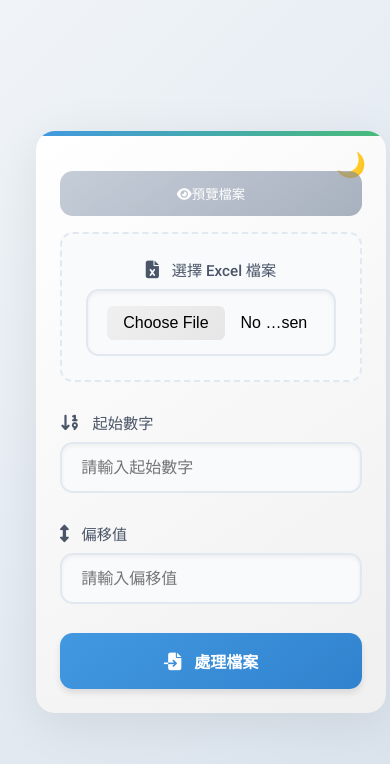
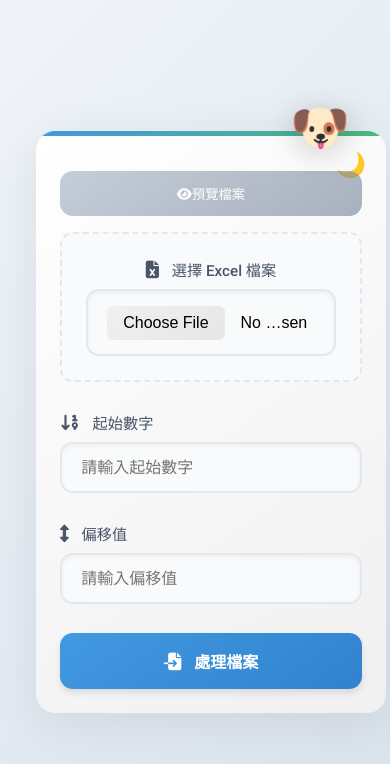
Before and after one commit to Gary-Chau/Findalways, a React (Create React App) app: page /#/ in a window 390 px wide. Shown: the top 764 px of the page. Built offline with nearby package versions, Linux system fonts and the light colour scheme.

Commit message:
Added Image checking indicator

```diff
--- a/package.json
+++ b/package.json
@@ -3,16 +3,22 @@
   "version": "0.1.0",
   "private": true,
   "dependencies": {
+    "@emotion/react": "^11.14.0",
+    "@emotion/styled": "^11.14.0",
     "@fortawesome/fontawesome-free": "^6.4.0",
+    "@mui/material": "^6.4.1",
     "@testing-library/jest-dom": "^5.16.5",
     "@testing-library/react": "^13.4.0",
     "@testing-library/user-event": "^13.5.0",
+    "@types/three": "^0.172.0",
     "canvas-confetti": "^1.9.3",
     "prop-types": "^15.8.1",
     "react": "^18.2.0",
     "react-dom": "^18.2.0",
     "react-router-dom": "^6.28.2",
     "react-scripts": "5.0.1",
+    "react-spring": "^9.7.5",
+    "three": "^0.172.0",
     "use-sound": "^4.0.3",
     "web-vitals": "^2.1.4",
     "xlsx": "^0.17.0"
--- a/src/components/Momi.css
+++ b/src/components/Momi.css
@@ -501,3 +501,133 @@ input[type="file"]::file-selector-button:hover {
     right: 15px;
   }
 }
+
+/* Virtual Pet Styles */
+.virtual-pet {
+  position: fixed;
+  cursor: pointer;
+  font-size: 3rem;
+  z-index: 1000;
+  transition: all 0.3s ease;
+  animation: float 6s ease-in-out infinite;
+  filter: drop-shadow(0 5px 15px rgba(0,0,0,0.2));
+}
+
+.virtual-pet:hover {
+  transform: scale(1.1) rotate(10deg);
+}
+
+.pet-message {
+  position: absolute;
+  top: -30px;
+  left: 50%;
+  transform: translateX(-50%);
+  background: white;
+  padding: 5px 10px;
+  border-radius: 15px;
+  font-size: 0.8rem;
+  white-space: nowrap;
+  opacity: 0;
+  transition: opacity 0.3s ease;
+}
+
+.virtual-pet:hover .pet-message {
+  opacity: 1;
+}
+
+@keyframes float {
+  0% { transform: translateY(0px); }
+  50% { transform: translateY(-20px); }
+  100% { transform: translateY(0px); }
+}
+
+/* Animated Progress Bar */
+.progress-bar {
+  position: relative;
+  overflow: hidden;
+}
+
+.progress-bar-fill {
+  background: linear-gradient(
+    90deg,
+    #48bb78 0%,
+    #4299e1 50%,
+    #9f7aea 100%
+  );
+  background-size: 200% 200%;
+  animation: gradientShift 2s ease infinite;
+}
+
+@keyframes gradientShift {
+  0% { background-position: 0% 50%; }
+  50% { background-position: 100% 50%; }
+  100% { background-position: 0% 50%; }
+}
+
+/* Add new styles for photo indicator */
+.photo-indicator {
+  position: relative;
+  margin: 1.5rem 0;
+  padding: 12px 20px;
+  background: rgba(66, 153, 225, 0.1);
+  border-left: 4px solid #4299e1;
+  border-radius: 8px;
+  display: flex;
+  align-items: center;
+  gap: 10px;
+  animation: slideIn 0.5s ease-out;
+}
+
+.photo-indicator::before {
+  content: '📸';
+  font-size: 1.2rem;
+  filter: drop-shadow(0 2px 2px rgba(0,0,0,0.1));
+}
+
+.photo-indicator-text {
+  color: #2b6cb0;
+  font-weight: 500;
+  font-size: 0.95rem;
+}
+
+.dark-mode .photo-indicator {
+  background: rgba(66, 153, 225, 0.15);
+  border-color: #63b3ed;
+}
+
+.dark-mode .photo-indicator-text {
+  color: #90cdf4;
+}
+
+@keyframes slideIn {
+  from {
+    opacity: 0;
+    transform: translateY(10px);
+  }
+  to {
+    opacity: 1;
+    transform: translateY(0);
+  }
+}
+
+/* In the output section */
+.output-entry {
+  position: relative;
+  margin-bottom: 2rem;
+  padding-bottom: 1.5rem;
+}
+
+.output-entry:not(:last-child)::after {
+  content: '';
+  position: absolute;
+  bottom: 0;
+  left: 50%;
+  transform: translateX(-50%);
+  width: 80%;
+  height: 2px;
+  background: linear-gradient(90deg, transparent, #e2e8f0, transparent);
+}
+
+.dark-mode .output-entry:not(:last-child)::after {
+  background: linear-gradient(90deg, transparent, #4a5568, transparent);
+}
--- a/src/components/Momi.jsx
+++ b/src/components/Momi.jsx
@@ -2,6 +2,7 @@ import React, { useState, useRef, useEffect } from 'react';
 import * as XLSX from 'xlsx';
 import './Momi.css';
 import confetti from 'canvas-confetti';
+import { useSpring, animated } from '@react-spring/web';
 
 const Momi = () => {
   const [formattedData, setFormattedData] = useState([]);
@@ -17,6 +18,25 @@ const Momi = () => {
   const [darkMode, setDarkMode] = useState(false);
   const [showPreview, setShowPreview] = useState(false);
   const [previewData, setPreviewData] = useState([]);
+  const [petPosition] = useState(() => ({ x: window.innerWidth - 100, y: 100 }));
+  const [petMood, setPetMood] = useState('happy');
+  const [bounce, setBounce] = useState(false);
+
+  const themeAnimation = useSpring({
+    transform: darkMode ? 'rotate(360deg)' : 'rotate(0deg)',
+    config: { tension: 300, friction: 10 }
+  });
+
+  const buttonAnimation = useSpring({
+    scale: 1,
+    from: { scale: 0.9 },
+    config: { mass: 1, tension: 200, friction: 10 }
+  });
+
+  const petAnimation = useSpring({
+    transform: bounce ? 'translateY(-20px)' : 'translateY(0px)',
+    config: { tension: 200, friction: 10 }
+  });
 
   useEffect(() => {
     if (loading) {
@@ -108,10 +128,11 @@ const Momi = () => {
         entry += `描述自已：${row[4] || 'N/A'}\n\n`;
         entry += `要求：${row[5] || 'N/A'}\n\n`;
         entry += `聯絡方式：${row[6] || 'N/A'}\n\n`;
+
         entry += '如果有緣人想認識無留tg既投稿人，可以dm平台的！🙊🙊🙊🙊🙊\n';
         entry += '投稿link係主頁🧨大家隨意投稿🎐\n\n';
 
-        newFormattedData.push(entry);
+        newFormattedData.push({ text: entry, hasPhoto: !!row[7] });
       }
 
       setFormattedData(newFormattedData);
@@ -139,7 +160,7 @@ const Momi = () => {
   };
 
   const handleDownload = () => {
-    const text = formattedData.join('\n\n------------------------\n\n');
+    const text = formattedData.map(entry => entry.text).join('\n\n------------------------\n\n');
     const blob = new Blob([text], { type: 'text/plain;charset=utf-8' });
     const link = document.createElement('a');
     link.href = URL.createObjectURL(blob);
@@ -155,7 +176,7 @@ const Momi = () => {
   };
 
   const handleCopyToClipboard = async () => {
-    const text = formattedData.join('\n\n------------------------\n\n');
+    const text = formattedData.map(entry => entry.text).join('\n\n------------------------\n\n');
     try {
       await navigator.clipboard.writeText(text);
       setSuccessMessage('已複製到剪貼板！');
@@ -200,11 +221,22 @@ const Momi = () => {
     }
   };
 
+  const handlePetInteraction = () => {
+    setBounce(true);
+    setTimeout(() => setBounce(false), 1000);
+    runFireworks();
+    setPetMood(['happy', 'surprised', 'excited'][Math.floor(Math.random() * 3)]);
+  };
+
   return (
     <div className={`container ${darkMode ? 'dark-mode' : ''}`}>
-      <div className="theme-toggle" onClick={() => setDarkMode(!darkMode)}>
+      <animated.div
+        className="theme-toggle"
+        style={themeAnimation}
+        onClick={() => setDarkMode(!darkMode)}
+      >
         {darkMode ? '🌞' : '🌙'}
-      </div>
+      </animated.div>
 
       {showPreview && (
         <div className="preview-modal">
@@ -309,14 +341,15 @@ const Momi = () => {
         )}
       </div>
 
-      <button
+      <animated.button
         className="process-btn"
+        style={buttonAnimation}
         onClick={handleProcess}
         disabled={loading}
       >
         <i className={`fas ${loading ? 'fa-spinner fa-spin' : 'fa-file-import'} button-icon`}></i>
         {loading ? '處理中...' : '處理檔案'}
-      </button>
+      </animated.button>
 
       {loading && (
         <div className="progress-bar">
@@ -351,7 +384,16 @@ const Momi = () => {
             </button>
           </div>
           <div className="output">
-            {formattedData.join('\n\n------------------------\n\n')}
+            {formattedData.map((entry, index) => (
+              <div key={index} className="output-entry">
+                <pre>{entry.text}</pre>
+                {entry.hasPhoto && (
+                  <div className="photo-indicator">
+                    <span className="photo-indicator-text">此投稿包含照片</span>
+                  </div>
+                )}
+              </div>
+            ))}
           </div>
           <button className="download-btn" onClick={handleDownload}>
             <i className="fas fa-download button-icon"></i>
@@ -359,6 +401,21 @@ const Momi = () => {
           </button>
         </div>
       )}
+
+      <animated.div
+        className="virtual-pet"
+        style={{
+          ...petAnimation,
+          left: petPosition.x,
+          top: petPosition.y,
+        }}
+        onClick={handlePetInteraction}
+      >
+        <span role="img" aria-label="pet">
+          {petMood === 'happy' ? '🐶' : petMood === 'surprised' ? '😲' : '🐾'}
+        </span>
+        <div className="pet-message">Click me!</div>
+      </animated.div>
     </div>
   );
 };
```
Also changed, not shown: 8 other files (tests, documents, lock files or other folders).
